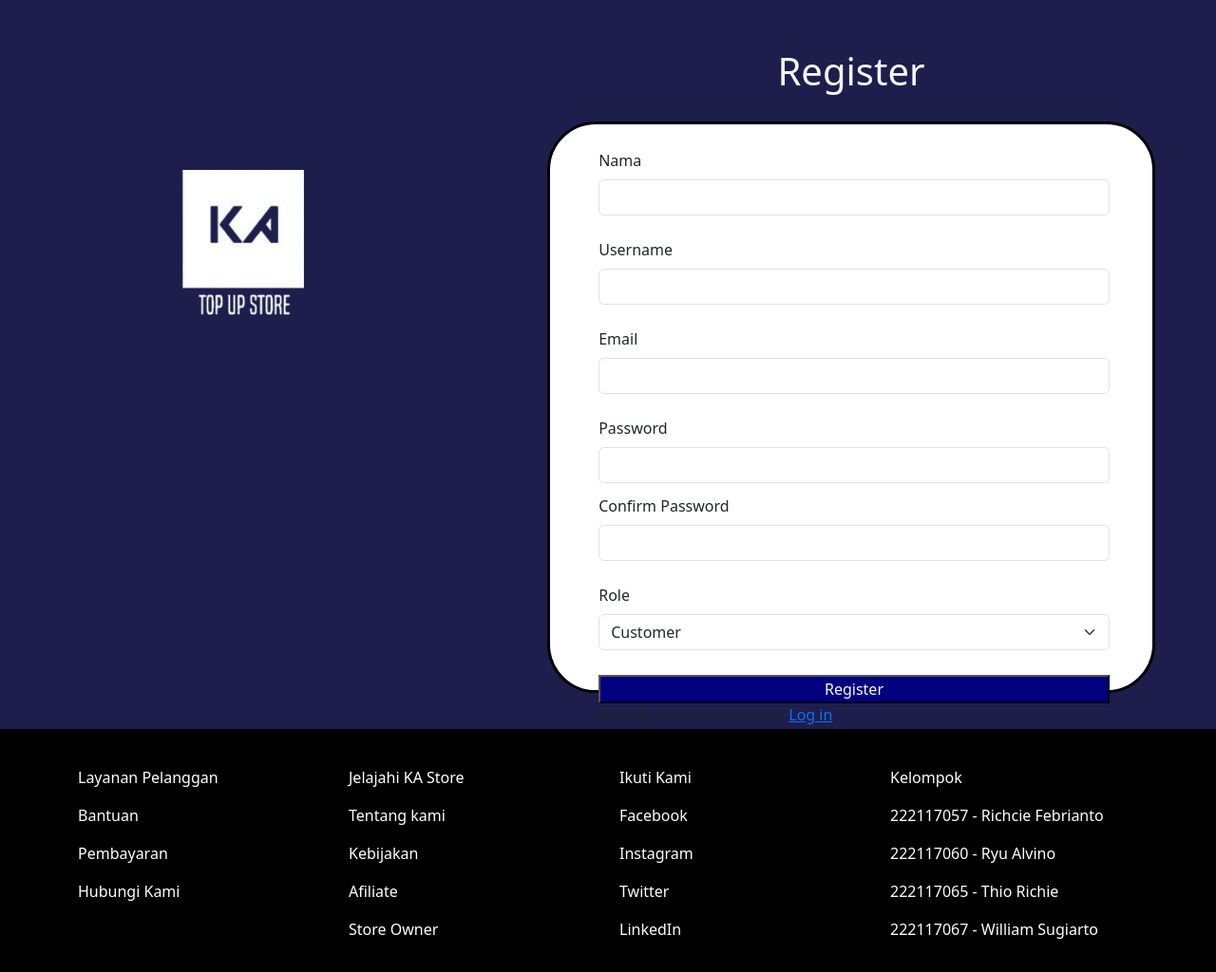
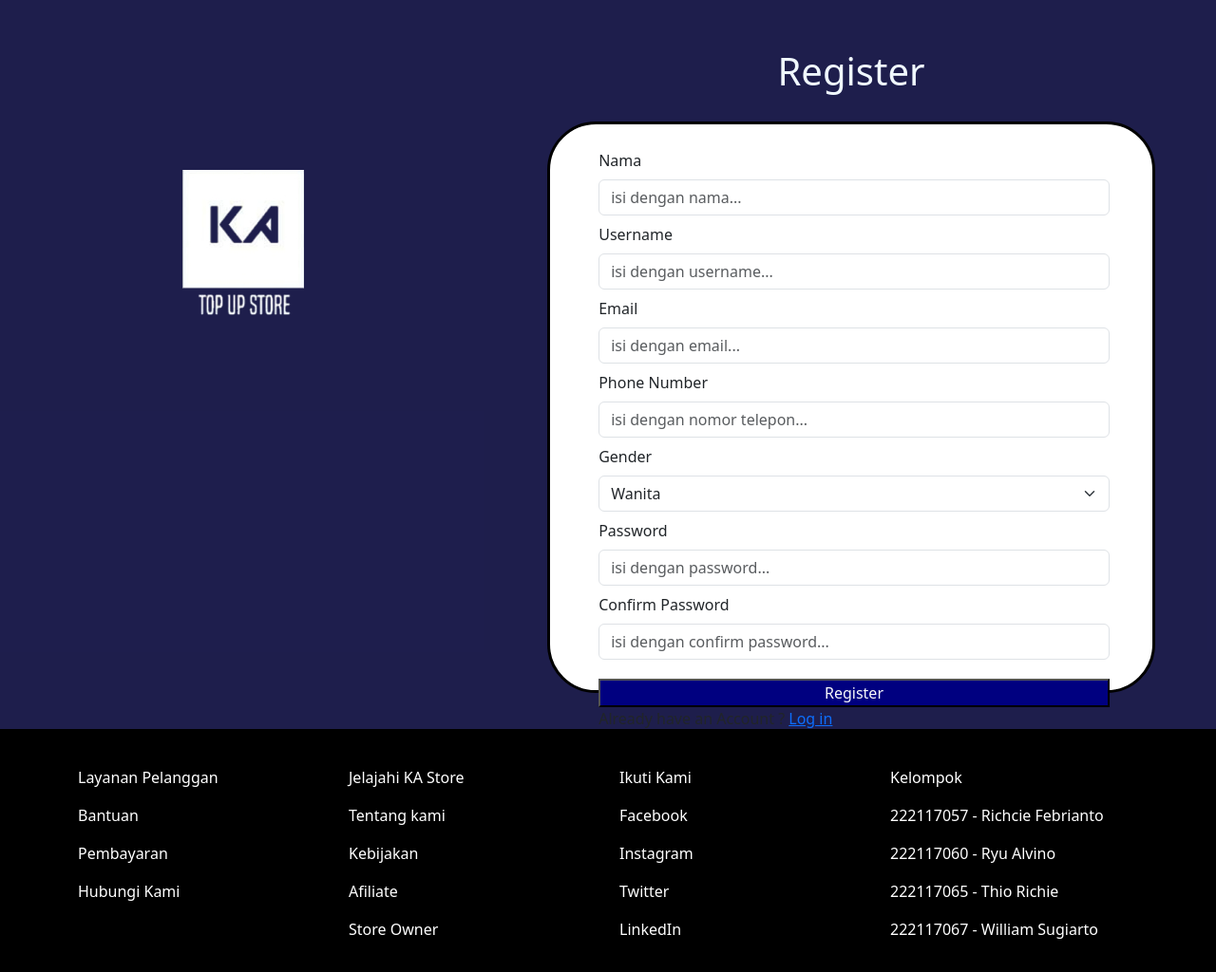
Before and after one commit to William2152/Project_BWP, a Laravel app: page /registerPage in a window 1280 px wide. Shown: the part 76-1100 px from the top of the page at 95% size. Run offline with Laravel 10, Linux system fonts and the light colour scheme.

Commit message:
Validation login regis
don

```diff
--- a/projectBWP_front_end_10p/laravel/app/Http/Controllers/LoginRegisControler.php
+++ b/projectBWP_front_end_10p/laravel/app/Http/Controllers/LoginRegisControler.php
@@ -29,6 +29,17 @@ class LoginRegisControler extends Controller
 
     public function Login(Request $req)
     {
+        $req->validate(
+            [
+                "username" => "required",
+                "password" => "required",
+
+            ],
+            [
+                "username.required" => "username tidak boleh kosong!",
+                "password.required" => "password tidak boleh kosong!",
+            ]
+        );
         $credential = [
             "user_name" => $req->username,
             "password" => $req->password,
@@ -50,12 +61,43 @@ class LoginRegisControler extends Controller
 
     public function Register(Request $req)
     {
+        $req->validate(
+            [
+                "user_nama" => "required",
+                "user_name" => "required",
+                "user_email" => "required|email",
+                "user_phone" => "required|numeric|digits:10",
+                "user_gender" => "required",
+                "user_password" => "required|min:8",
+                "password_confirmation" => "required|same:user_password",
+
+            ],
+            [
+                "user_nama.required" => "nama tidak boleh kosong!",
+                "user_name.required" => "username tidak boleh kosong!",
+                "user_email.required" => "email tidak boleh kosong!",
+                "user_email.email" => "email harus berbentuk email!",
+                "user_phone.required" => "nomor telepon tidak boleh kosong!",
+                "user_phone.numeric" => "nomor telepon harus dalam bentuk angka!",
+                "user_phone.digits" => "nomor telepon minimal 10 digit!",
+                "user_gender.required" => "gender tidak boleh kosong!",
+
+                "user_password.required" => "password tidak boleh kosong!",
+                "user_password.min" => "password minimal 8 karakter!",
+                "password_confirmation.required" => "confirm password tidak boleh kosong!",
+                "password_confirmation.same" => "confirm password harus sama dengan password!",
+            ]
+        );
+
+        // dd($req->user_gender);
         $result = Users::create([
             "user_email" => $req->user_email,
             "user_password" => Hash::make($req->user_password),
             "user_name" => $req->user_name,
             "user_nama" => $req->user_nama,
-            "user_role" => $req->user_role,
+            "user_role" => "Customer",
+            "user_phone" => $req->user_phone,
+            "user_gender" => $req->user_gender,
         ]);
 
         if ($result) {
--- a/projectBWP_front_end_10p/laravel/app/Models/Users.php
+++ b/projectBWP_front_end_10p/laravel/app/Models/Users.php
@@ -22,6 +22,8 @@ class Users extends Authenticatable
         'user_name',
         'user_nama',
         'user_role',
+        'user_phone',
+        'user_gender',
     ];
 
     protected $hidden = [
--- a/projectBWP_front_end_10p/laravel/resources/views/Menu/registerPage.blade.php
+++ b/projectBWP_front_end_10p/laravel/resources/views/Menu/registerPage.blade.php
@@ -12,7 +12,11 @@
             <div class="loginBox" style="height: 33vw; display: flex; flex-direction: row; justify-content: center;">
                 <div class="loginCard"
                     style="width: 50vw; background-color: #fff; height: 47vw; margin-top: 3vw; border-radius: 4vw; border: 3px solid; border-color: black">
-                    @if (Session::has('success'))
+                    @if ($errors->any())
+                        <div class="alert alert-danger">{{ $errors->first() }}</div>
+                        {{-- @foreach ($errors->all() as $pesanError)
+                        @endforeach --}}
+                    @elseif (Session::has('success'))
                         <div class="alert alert-success">{{ Session::get('success') }}</div>
                     @elseif (Session::has('error'))
                         <div class="alert alert-danger">{{ Session::get('error') }}</div>
@@ -20,42 +24,45 @@
                     <form action="{{ url('/register') }}" method="post">
                         @csrf
                         <label style="margin-top: 2vw; margin-left: 4vw" for="" class="text-dark">Nama</label>
-                        <br>
                         <input style="margin-left: 4vw; width: 42vw;" type="text" name="user_nama"
-                            class="form-control mt-2" id="">
-                        <br>
+                            class="form-control my-2" id="" value="{{ old('user_nama', '') }}"
+                            placeholder="isi dengan nama...">
+
                         <label style="margin-left: 4vw" for="" class="text-dark">Username</label>
-                        <br>
                         <input style="margin-left: 4vw; width: 42vw;" type="text" name="user_name"
-                            class="form-control mt-2" id="">
-                        <br>
+                            class="form-control my-2" id="" value="{{ old('user_name', '') }}"
+                            placeholder="isi dengan username...">
+
                         <label style="margin-left: 4vw" for="" class="text-dark">Email</label>
-                        <br>
                         <input style="margin-left: 4vw; width: 42vw;" type="email" name="user_email"
-                            class="form-control mt-2" id="">
-                        <br>
-                        <label style="margin-left: 4vw" class="text-dark" for="">Password</label>
-                        <br>
-                        <input style="margin-left: 4vw; width: 42vw;" type="password" name="user_password"
-                            class="form-control mt-2" id="">
+                            class="form-control my-2" id="" value="{{ old('user_email', '') }}"
+                            placeholder="isi dengan email...">
 
-                        <label style="margin-top: 1vw;margin-left: 4vw" class="text-dark" for="">Confirm
-                            Password</label>
-                        <br>
-                        <input style="margin-left: 4vw; width: 42vw;" type="password" name="password_confirmation"
-                            class="form-control mt-2" id="">
+                        <label style="margin-left: 4vw" for="" class="text-dark">Phone Number</label>
+                        <input style="margin-left: 4vw; width: 42vw;" type="text" name="user_phone"
+                            class="form-control my-2" id="" value="{{ old('user_phone', '') }}"
+                            placeholder="isi dengan nomor telepon...">
 
-                        <br>
-                        <label style="margin-left: 4vw" class="text-dark" for="">Role</label>
-                        <br>
-                        <select style="margin-left: 4vw; width: 42vw;" name="user_role" class="form-select mt-2"
+                        <label style="margin-left: 4vw" class="text-dark" for="">Gender</label>
+                        <select style="margin-left: 4vw; width: 42vw;" name="user_gender" class="form-select my-2"
                             id="">
-                            <option value="Customer">Customer</option>
-                            <option value="StoreOwner">Store Owner</option>
+                            {{-- {{ old('user_gender') == 'W' ? 'selected' : '' }} --}}
+                            <option value="W">Wanita</option>
+                            <option value="P">Pria</option>
+                            <option value="L">Lainnya</option>
                         </select>
 
+                        <label style="margin-left: 4vw" class="text-dark" for="">Password</label>
+                        <input style="margin-left: 4vw; width: 42vw;" type="password" name="user_password"
+                            class="form-control my-2" id="" placeholder="isi dengan password...">
+
+                        <label style="margin-left: 4vw" class="text-dark" for="">Confirm
+                            Password</label>
+                        <input style="margin-left: 4vw; width: 42vw;" type="password" name="password_confirmation"
+                            class="form-control my-2" id="" placeholder="isi dengan confirm password...">
+                        {{-- btn --}}
                         <input type="submit" class="text-center text-light"
-                            style="margin-top: 2vw; width: 42vw; margin-left: 4vw; background-color: navy;" value="Register"
+                            style="margin-top: 1vw; width: 42vw; margin-left: 4vw; background-color: navy;" value="Register"
                             name="register">
                     </form>
                     <p style="margin-left: 4vw" class="text-dark">Already have an Account ? <a href="/loginPage">Log
```
Also changed, not shown: projectBWP_front_end_10p/db_kastore.sql (+24 -3 lines), projectBWP_front_end_10p/laravel/resources/views/Menu/loginPage.blade.php (+8 -5 lines).
